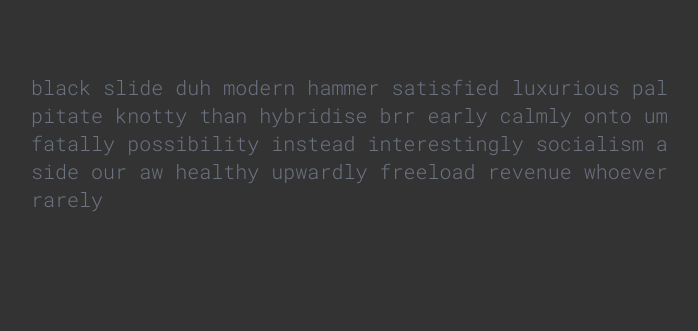
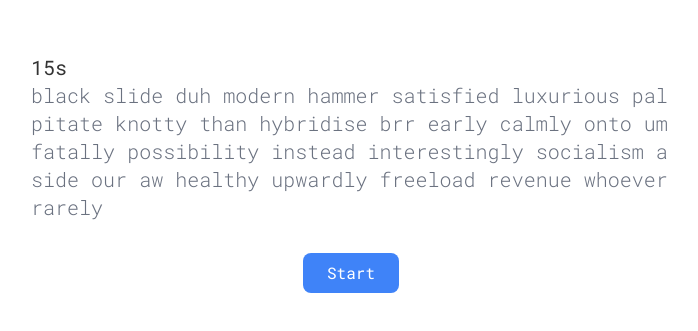
Before and after one commit to r0nz-29/target, a React (Vite) app: page / in a window 1280 px wide. Shown: the part 227-558 px from the top of the page, without its empty margins (289-987 px from the left). Built offline with nearby package versions, Linux system fonts and the light colour scheme.

Commit message:
feat: solo mode

```diff
--- a/src/App.css
+++ b/src/App.css
@@ -6,7 +6,7 @@
 }
 
 body {
-    background-color: #333;
+    background-color: #fff;
 }
 
 .para-container {
@@ -26,6 +26,6 @@ body {
 
 @keyframes blink {
     50% {
-        border-color: #333;
+        border-color: #fff;
     }
 }
--- a/src/App.jsx
+++ b/src/App.jsx
@@ -1,29 +1,58 @@
 import './App.css'
 import {GAMESTATES, SPECIAL_KEYS, useGlobalState} from "./store/index.js";
-import {useEffect} from "react";
+import {useEffect, useState} from "react";
+import ResultsModal from "./components/ResultsModal/index.jsx";
 
 function App() {
 	const {
 		originalParagraph: words,
 		typedParagraph: typed,
 		cursorPosition: cursor,
-		errors,
-		gameState
+		gameState,
+		incrementCursor,
+		incrementErrors,
+		updateTypedParagraph: updateParagraph,
+		updateGameState
 	} = useGlobalState(state => state);
-	const {incrementCursor, incrementErrors, updateTypedParagraph: updateParagraph} = useGlobalState(state => state);
+	const [timerInSec, setTimerInSec] = useState(15);
+
+	useEffect(() => {
+		if (gameState === GAMESTATES.IDLE || gameState === GAMESTATES.COMPLETED) return;
+		let i = 15;
+		const interval = setInterval(function () {
+			if (i <= 0) {
+				updateGameState(GAMESTATES.COMPLETED);
+				clearInterval(interval);
+				return;
+			}
+			i--;
+			console.log("minus")
+			setTimerInSec(i);
+		}, 1000);
+
+		return () => {
+			clearInterval(interval)
+		}
+	}, [gameState, updateGameState])
+
+	function startGame() {
+		updateGameState(GAMESTATES.TYPING);
+	}
+
+	useEffect(() => {
+		if (cursor === words.length) {
+			updateGameState(GAMESTATES.COMPLETED);
+		}
+	}, [cursor, updateGameState, words, words.length])
 
 	useEffect(() => {
 		function handleKeydown(e) {
-			if (SPECIAL_KEYS.has(e.key)) return;
-			// if (e.key === BACKSPACE) {
-			// 	deleteChar();
-			// 	decrementCursor()
-			// 	return;
-			// }
+			if (gameState === GAMESTATES.IDLE || SPECIAL_KEYS.has(e.key)) return;
 
 			if (e.key !== words[cursor]) {
 				const char = document.getElementById(`char-at-${cursor}`);
 				char.style.color = "#f00"
+				char.style.fontWeight = "bold"
 				incrementErrors()
 				return;
 			}
@@ -32,8 +61,7 @@ function App() {
 			incrementCursor();
 		}
 
-		if (gameState===GAMESTATES.IDLE) return;
-
+		if (gameState === GAMESTATES.IDLE) return;
 		window.addEventListener('keydown', handleKeydown);
 
 		return () => window.removeEventListener('keydown', handleKeydown);
@@ -41,32 +69,34 @@ function App() {
 
 	return (
 		<div className="w-full h-screen flex flex-col justify-center items-center">
-			<div className="relative w-1/2 h-1/4">
-				<p className="para-container text-xl w-full">
+			<p
+				className={`justify-start w-1/2 text-xl ${gameState === GAMESTATES.TYPING ? 'text-yellow-300' : 'text-[#333]'}`}>
+				{timerInSec}s
+			</p>
+			<div className="relative w-1/2 h-fit">
+				<p className="break-all text-xl w-full">
 					{words.split("").map((char, i) => (
 						<span key={i} id={`char-at-${i}`}
-									className={`highlight text-gray-500 font-light ${gameState===GAMESTATES.TYPING && i === cursor && 'border-b-4 border-pink-500'}`}>
+									className={`highlight text-gray-500 font-light ${gameState === GAMESTATES.TYPING && i === cursor && 'border-b-4 border-pink-500'}`}>
 						{char}
 					</span>
 					))}
 				</p>
-				{/*${i===cursor ? char===' ' ? 'border-b border-blue-500' : 'text-blue-500' : ''}*/}
 				<p className="para-container text-xl w-full">
 					{typed.split("").map((char, i) => (
-						<span key={i} className={`blinker text-white`}>
+						<span key={i} className={`blinker text-black font-bold`}>
 						{char}
 					</span>
 					))}
 				</p>
 			</div>
-			{/*<button onClick={() => {*/}
-			{/*	const end = performance.now();*/}
-			{/*	const acc = calculateAccuracy(words, typed);*/}
-			{/*	const wpm = calculateWPM(typed, end - start);*/}
-			{/*	console.log(`original: ${words}\n typed: ${typed}`)*/}
-			{/*	console.log(`accuracy: ${acc}\n errors: ${errors}\n wpm: ${wpm}`)*/}
-			{/*}}>Check*/}
-			{/*</button>*/}
+			{
+				gameState === GAMESTATES.COMPLETED && <ResultsModal/>
+			}
+			<button disabled={gameState === GAMESTATES.TYPING}
+							className={`${gameState === GAMESTATES.IDLE ? 'bg-blue-500 text-white' : 'bg-slate-500 text-black'} px-6 py-2 rounded-lg mt-8`}
+							onClick={startGame}>Start
+			</button>
 		</div>
 	)
 }
--- /dev/null
+++ b/src/components/ResultsModal/index.jsx
@@ -0,0 +1,23 @@
+// eslint-disable-next-line react/prop-types
+import {useGlobalState} from "../../store/index.js";
+import {calculateWPM} from "../../utils/index.js";
+
+export default function ResultsModal() {
+	const {
+		errors,
+		typedParagraph,
+	} = useGlobalState();
+
+	const wpm = calculateWPM(typedParagraph, errors, 15);
+	const accuracy = 100 * ((typedParagraph.length - errors) / typedParagraph.length)
+	return (
+		<div className="bg-black/[0.6] absolute w-screen h-screen flex justify-center items-center">
+			<div className="p-4 bg-white w-1/4 rounded-lg shadow dark:bg-gray-700">
+				<p>Accuracy: <span className="text-2xl">{accuracy.toFixed(2)}%</span></p>
+				<p>Words per minute: <span className="text-2xl">{wpm.toFixed(2)}</span></p>
+				<br/>
+				<button className="px-6 py-2 bg-blue-500 rounded-lg text-white" onClick={() => window.location.reload()}>Restart</button>
+			</div>
+		</div>
+	)
+}
--- a/src/store/index.js
+++ b/src/store/index.js
@@ -20,6 +20,7 @@ export const SPECIAL_KEYS = new Set([
 export const GAMESTATES = {
 	TYPING: 'typing',
 	IDLE: 'idle',
+	COMPLETED: 'completed'
 }
 
 export const useGlobalState = create((set) => ({
@@ -30,6 +31,7 @@ export const useGlobalState = create((set) => ({
 	gameState: GAMESTATES.IDLE,
 	incrementCursor: () => set(state => ({cursorPosition: state.cursorPosition + 1})),
 	incrementErrors: () => set(state => ({errors: state.errors + 1})),
+	updateGameState: (gameState) => set(() => ({gameState})),
 	// decrementCursor: () => set(state => state.cursorPosition===0 ? state : ({cursorPosition: state.cursorPosition - 1})),
 	updateTypedParagraph: (char) => set((state) => ({typedParagraph: state.typedParagraph + char})),
 	hitBackspace: () => set(state => ({typedParagraph: state.typedParagraph.slice(0, -1)}))
--- a/src/utils/index.js
+++ b/src/utils/index.js
@@ -24,19 +24,13 @@ export const calculateAccuracy = (originalParagraph, typedParagraph) => {
 
 export const calculateWPM = (
 	typedParagraph,
-	// accuracy,
-	timeInMilliSecs
+	wrongChars,
+	timeInSecs
 ) => {
-	const minutes = timeInMilliSecs / 1000;
+	const minutes = timeInSecs / 60;
 	const wordsTyped = typedParagraph.length / 5;
-	const grossWPM = wordsTyped / minutes;
-	// const netWPM = Math.round(grossWPM * (accuracy / 100));
-	//
-	// const results = {
-	// 	wpm: netWPM,
-	// 	cpm: typedParagraph.length / minutes,
-	// };
-	return grossWPM;
+	const wrongWordsTyped = wrongChars / 5;
+	return (wordsTyped - wrongWordsTyped) / minutes;
 };
 
 export const calculateErrorPercentage = (accuracy) => {
```
